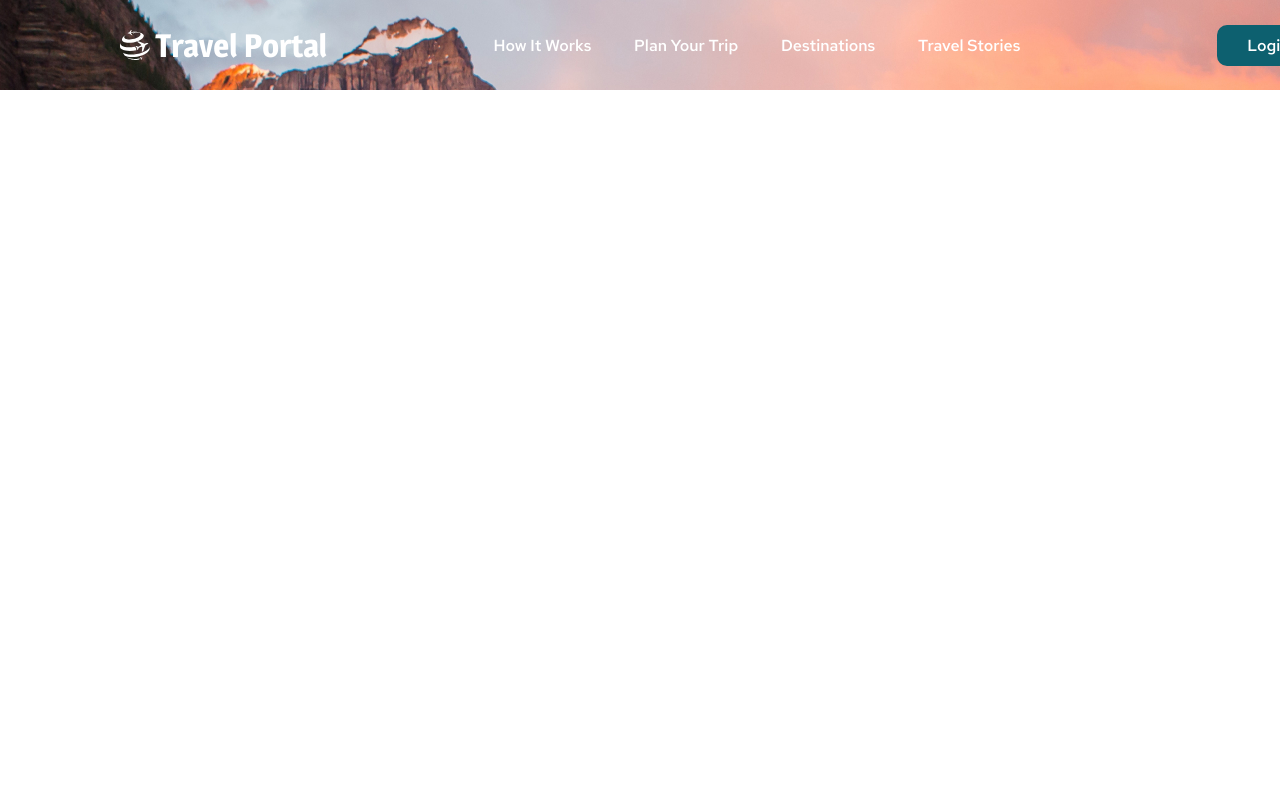
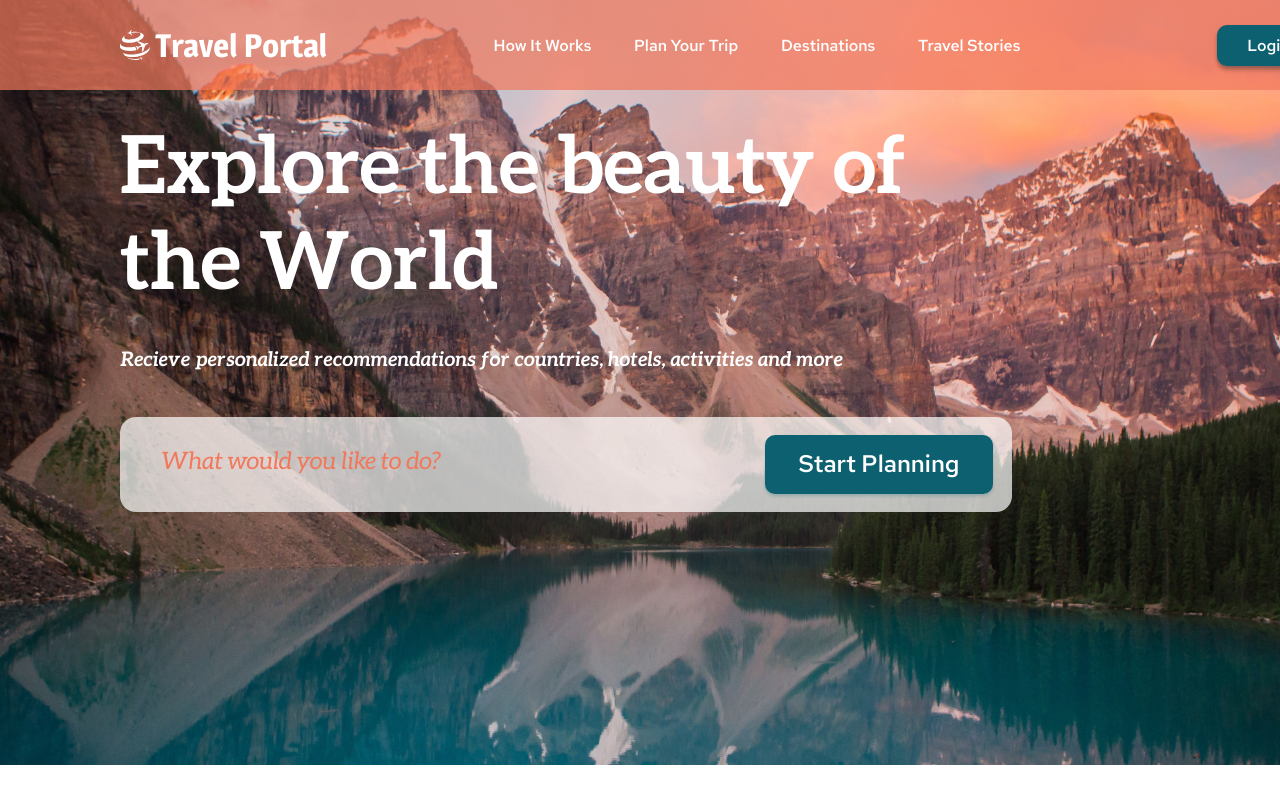
Before and after one commit to angelinaivanova16/travel-html-css-js-carousel, a plain HTML site: page travel/index.html in a window 1280 px wide. Shown: the top 804 px of the page. Drawn offline with Linux system fonts and the light colour scheme.

Commit message:
feat: add plan-section

```diff
--- a/travel/index.html
+++ b/travel/index.html
@@ -25,8 +25,22 @@
    </nav>
    <button class="btn">Login</button>
   </header>
+  <main>
+   <section class="plan">
+    <div class="plan-content">
+     <h1>Explore the beauty of the World</h1>
+     <div class="plan-subheading">Recieve personalized recommendations for countries, hotels, activities and more</div>
+     <div class="search">
+      <p class="search-text">What would you like to do?</p>
+      <button class="btn2">Start Planning</button>
+     </div>
+    </div>
+   </section>
+   <section></section>
+   <section></section>
+   <section></section>
+  </main>
 
-  <main></main>
   <footer></footer>
 
   <script src="script.js"></script>
--- a/travel/style.css
+++ b/travel/style.css
@@ -5,6 +5,18 @@
 @font-face {
  font-family: Magra-Bold;
  src: url("assets/fonts/Magra-Bold.ttf");
+}
+@font-face {
+ font-family: Aleo-Bold;
+ src: url("assets/fonts/Aleo-Bold.ttf");
+}
+@font-face {
+ font-family: Aleo-BoldItalic;
+ src: url("assets/fonts/Aleo-BoldItalic.ttf");
+}
+@font-face {
+ font-family: Aleo-Italic;
+ src: url("assets/fonts/Aleo-Italic.ttf");
 }
 
 html {
@@ -31,11 +43,10 @@ body {
 
  padding: 0 120px;
  height: 90px;
- background: url('./assets/img/garrett-parker.jpg');
- background-repeat: no-repeat;
- background-position: center 0;
-
- /* background: rgba(242, 120, 92, 0.7); */
+ background-image:
+  linear-gradient(to top, rgba(242, 120, 92, 0.7), rgba(242, 120, 92, 0.7)),
+  url('./assets/img/garrett-parker.jpg');
+ box-shadow: 0px 4px 4px rgba(13, 96, 111, 0.5);
 }
 
 .navig {
@@ -79,6 +90,7 @@ body {
  color: #FFFFFF;
  transition: 0.3s;
  text-decoration: none;
+ box-shadow: 0px 4px 4px rgba(0, 0, 0, 0.25), 0px 2px 3px rgba(13, 96, 111, 0.16);
 }
 .btn:hover {
  box-shadow: 0px 4px 4px rgba(0, 0, 0, 0.25), 0px 2px 3px rgba(13, 96, 111, 0.16);
@@ -103,3 +115,88 @@ body {
  color: #FFFFFF;
  padding-left: 5px;
 }
+
+/* .............................................. main .............................................. */
+
+/* .............................................. section plan .............................. */
+
+
+.plan {
+ height: 765px;
+ padding: 32px 428px 221px 120px;
+ background: url('./assets/img/garrett-parker.jpg');
+ background-position: center -90px;
+ background-repeat: no-repeat;
+}
+
+.plan-content {
+ /* border: 1px solid black; */
+ width: 892px;
+ height: 422px;
+
+ display: flex;
+ flex-direction: column;
+ justify-content: space-around;
+}
+
+h1 {
+ font-family: Aleo-Bold;
+ font-size: 80px;
+ line-height: 96px;
+ color: #FFFFFF;
+ margin: 0;
+ margin-top: -18px;
+}
+
+.plan-subheading {
+ font-family: Aleo-BoldItalic;
+ font-size: 20px;
+ line-height: 24px;
+ color: #FFFFFF;
+ margin-bottom: 10px;
+}
+
+.search {
+ width: 892px;
+ height: 95px;
+ background: rgba(255, 255, 255, 0.7);
+ border-radius: 16px;
+ margin-bottom: 15px;
+ display: flex;
+ justify-content: space-around;
+ align-items: center;
+}
+.search-text {
+ width: 565px;
+ height: 22px;
+ margin: 0 0 10px 23px;
+
+ font-family: Aleo-Italic;
+ font-size: 24px;
+ line-height: 29px;
+ color: #F2785C;
+}
+.btn2 {
+ display: flex;
+ justify-content: center;
+ align-items: center;
+
+ width: 228px;
+ height: 59px;
+ border: 0;
+ border-radius: 10px;
+ background-color: #0D606F;
+ cursor: pointer;
+
+ font-family: RedHatText-Medium;
+ font-size: 24px;
+ line-height: 32px;
+ color: #FFFFFF;
+ transition: 0.3s;
+ text-decoration: none;
+ box-shadow: 0px 3px 3px rgba(13, 96, 111, 0.08), 0px 2px 3px rgba(13, 96, 111, 0.16);
+}
+.btn2:hover {
+ box-shadow: 0px 4px 4px rgba(0, 0, 0, 0.25), 0px 2px 3px rgba(13, 96, 111, 0.16);
+ border-radius: 3px;
+}
```
Also changed, not shown: travel/assets/fonts/Aleo-Bold.ttf (added), travel/assets/fonts/Aleo-BoldItalic.ttf (added), travel/assets/fonts/Aleo-Italic.ttf (added), travel/assets/fonts/Aleo-Light.ttf (added), travel/assets/fonts/Aleo-LightItalic.ttf (added), travel/assets/fonts/Aleo-Regular.ttf (added), travel/assets/img/Rectangle 26.jpg (added).
